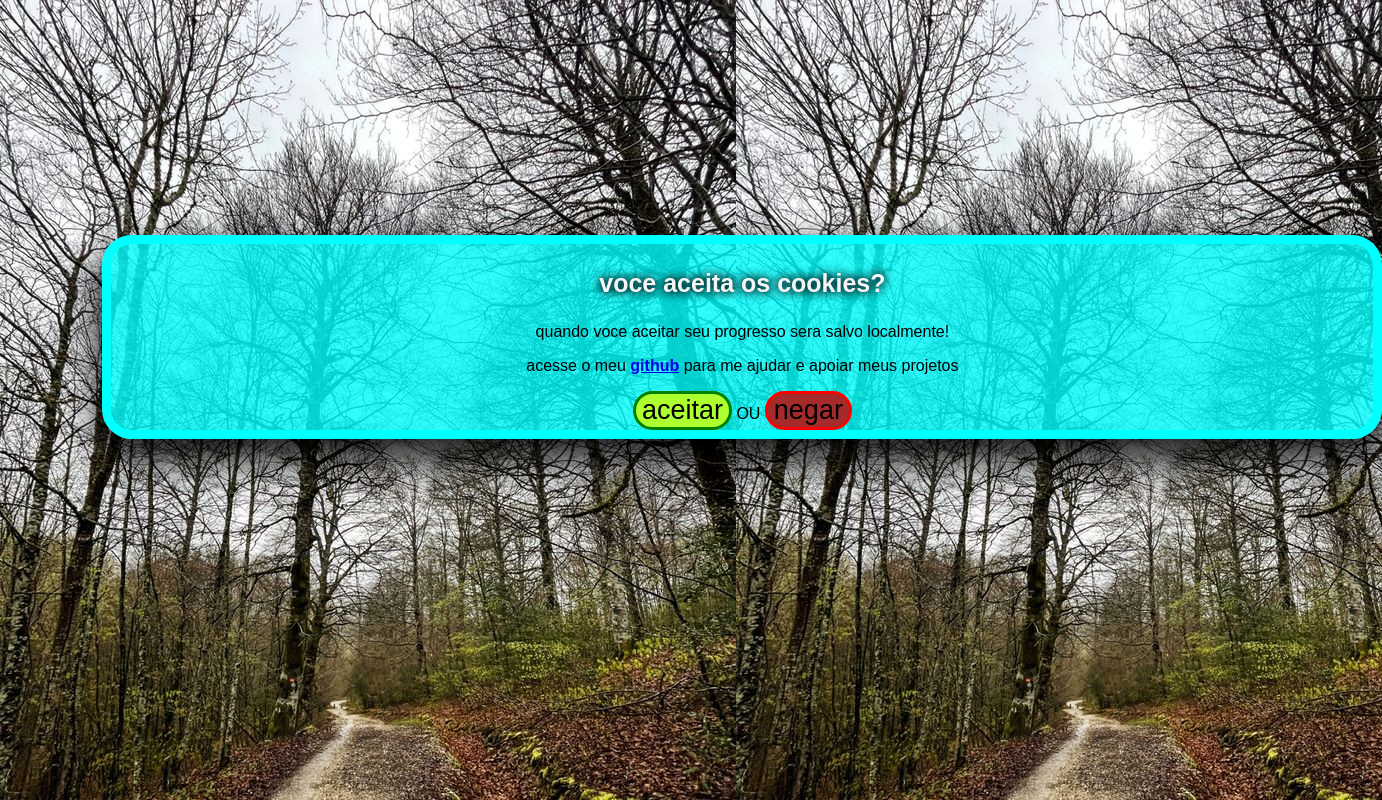
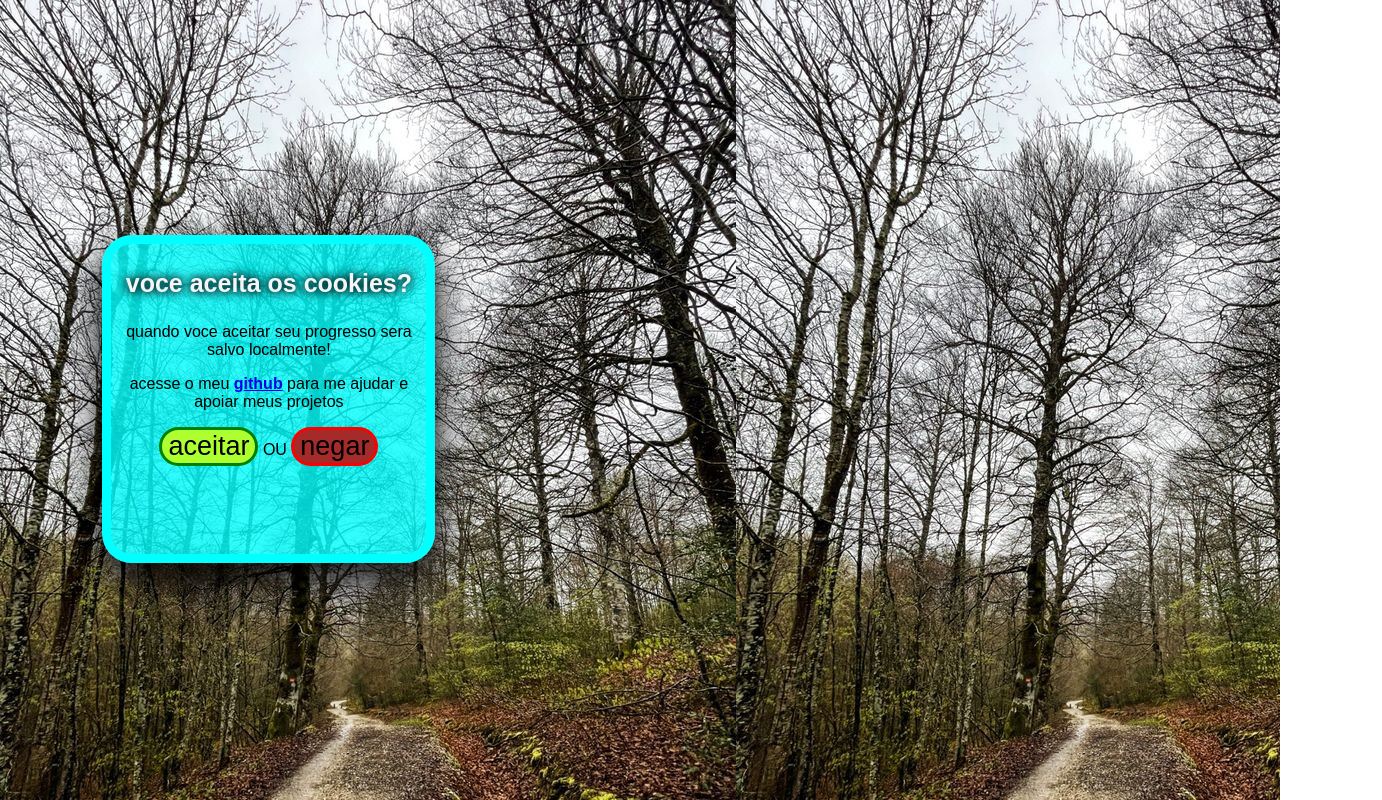
Before and after one commit to Inferno-God1001/horror-surpres, a plain HTML site: page index.html in a window 1280 px wide. Shown: the whole page, 1382 px wide, since content can reach past the window. Drawn offline with Linux system fonts and the light colour scheme.

Commit message:
Update styles.css

```diff
--- a/styles.css
+++ b/styles.css
@@ -10,8 +10,9 @@
         0 20px 40px rgba(0, 0, 0, 0.3),
         0 20px 40px rgba(0, 0, 0, 0.4),
         0 20px 40px rgba(0, 0, 0, 0.5);
+  height: 310px;
+  width: 315px;
   background-color: rgb(0, 255, 255, 0.8);
-  align-items: center;
 }
 
 body {
```
